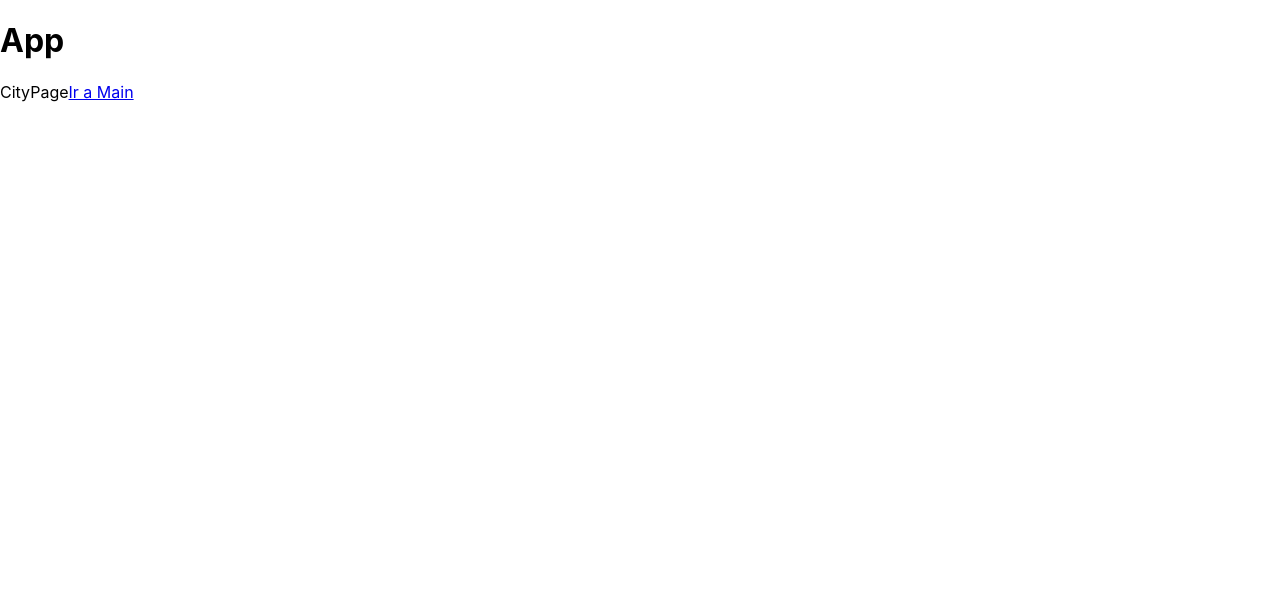
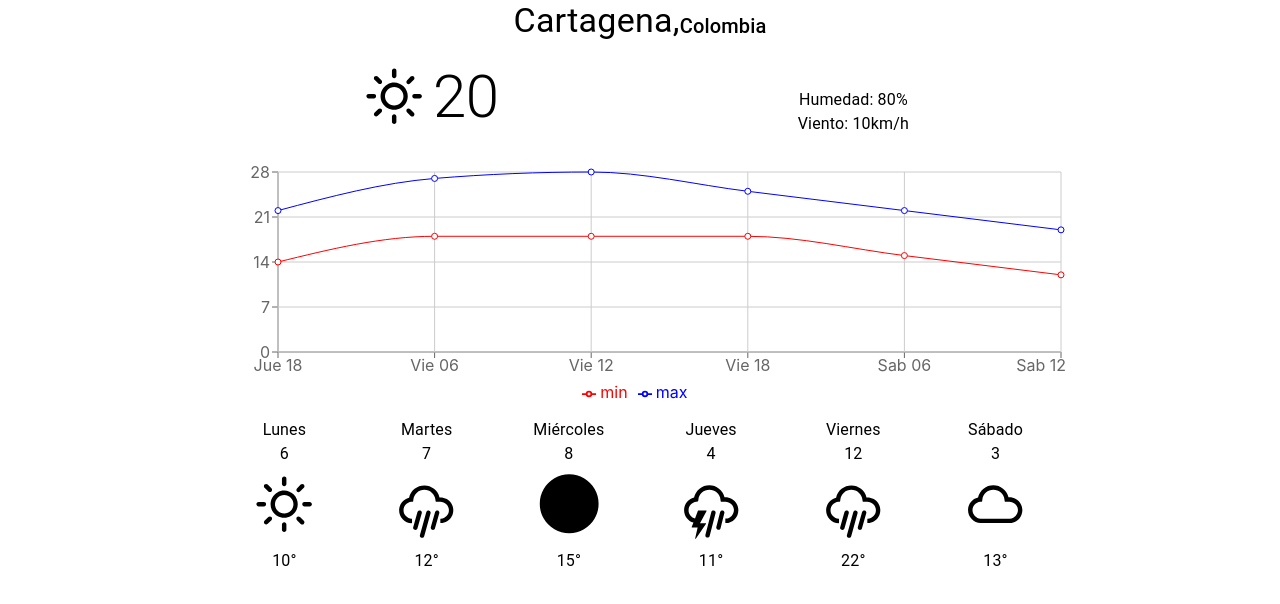
Before and after one commit to mycaballero/clima-app, a React (Create React App) app: page /city in a window 1280 px wide. Shown: the top 604 px of the page. Built offline with nearby package versions, Linux system fonts and the light colour scheme.

Commit message:
orgtanización de componentes en pages

```diff
--- a/src/App.jsx
+++ b/src/App.jsx
@@ -1,5 +1,6 @@
 import React from 'react'
 import { BrowserRouter as Router, Route, Switch } from 'react-router-dom'
+import { Grid } from '@material-ui/core'
 import CityPage from './pages/CityPage'
 import MainPage from './pages/MainPage'
 import NotFoundPage from './pages/NotFoundPage'
@@ -7,8 +8,14 @@ import WelcomePage from './pages/WelcomePage'
 
 const App = () => {
     return (
-        <div>
-            <h1>App</h1>
+        <Grid container
+            justifyContent='center'
+            direction='row'>
+            <Grid item
+                xs={12}
+                sm={11}
+                md={10}
+                lg={8}>
                 <Router>
                     <Switch>
                         <Route exact path="/">
@@ -25,7 +32,8 @@ const App = () => {
                         </Route>
                     </Switch>
                 </Router>
-        </div>
+            </Grid>
+        </Grid>
     )
 }
 
--- a/src/pages/CityPage.jsx
+++ b/src/pages/CityPage.jsx
@@ -1,14 +1,85 @@
 import React from 'react'
-import { Link } from 'react-router-dom'
-
+import { Grid } from '@material-ui/core'
+import CityInfo from '../components/CityInfo'
+import ForecastChart from '../components/ForecastChart'
+import Forecast from '../components/Forecast'
+import Weather from '../components/Weather'
+import WeatherDetails from '../components/WeatherDetails'
 const CityPage = () => {
+    const city = "Cartagena"
+    const country = "Colombia"
+    const temperature = "20"
+    const state = "sunny"
+    const humidity = 80
+    const wind = 10
+    const data = [
+        {
+            "dayHour": "Jue 18",
+            "min": 14,
+            "max": 22,
+        },
+        {
+            "dayHour": "Vie 06",
+            "min": 18,
+            "max": 27,
+        },
+        {
+            "dayHour": "Vie 12",
+            "min": 18,
+            "max": 28,
+        },
+        {
+            "dayHour": "Vie 18",
+            "min": 18,
+            "max": 25,
+        },
+        {
+            "dayHour": "Sab 06",
+            "min": 15,
+            "max": 22,
+        },
+        {
+            "dayHour": "Sab 12",
+            "min": 12,
+            "max": 19,
+        }
+    ]
+    const ForecastExamples = [
+        {weekDay: "Lunes", hour: 6, state: "sunny", temperature: 10},
+        {weekDay: "Martes", hour: 7, state: "rain", temperature: 12},
+        {weekDay: "Miércoles", hour: 8, state: "moon", temperature: 15},
+        {weekDay: "Jueves", hour: 4, state: "storm", temperature: 11},
+        {weekDay: "Viernes", hour: 12, state: "rain", temperature: 22},
+        {weekDay: "Sábado", hour: 3, state: "cloud", temperature: 13},
+    ]
     return (
-        <div>
-            CityPage
-            <Link to="/main">Ir a Main</Link>
-        </div>
+        <Grid container
+            justifyContent='space-around'
+            direction='column'
+            spacing={2}>
+            <Grid container item
+                xs={12}
+                justifyContent='center'
+                alignItems='flex-end'>
+                <CityInfo city={city} country={country}></CityInfo>
+            </Grid>
+            <Grid container item xs={12}
+                alignItems='flex-end'>
+                <Grid container item xs={6}
+                    alignItems='center'>
+                    <Weather temperature={temperature} state={state}></Weather>
+                </Grid>
+                <Grid item xs={6}>
+                    <WeatherDetails humidity={humidity} wind={wind}></WeatherDetails>
+                </Grid>
+            </Grid>
+            <Grid item xs={12}>
+                <ForecastChart data={data}></ForecastChart>
+            </Grid>
+            <Grid item>
+                <Forecast forecastItemList={ForecastExamples}></Forecast>
+            </Grid>
+        </Grid>
     )
 }
-
-
 export default CityPage
--- a/src/pages/MainPage.jsx
+++ b/src/pages/MainPage.jsx
@@ -1,9 +1,31 @@
 import React from 'react'
+import { useHistory } from 'react-router-dom'
+import CityList from './../components/CityList'
+
+const cityAndCountry = [
+    {city:"Cartagena",country:"Colombia"},
+    {city:"Bogotá",country:"Colombia"},
+    {city:"Buenos Aires",country:"Argentina"},
+    {city:"Ciudad de México",country:"Mexico"},
+    {city:"Sao Paulo",country:"Brasil"},
+]
 
 const MainPage = () => {
+    const history = useHistory()
+
+    const onClickHandler = () => {
+        // .push permite cambiar la URL por programamción
+        history.push("/city")
+    }
+
     return (
         <div>
-            MainPage
+            <h2>Lista de ciudades</h2>
+            <CityList
+                cities={cityAndCountry}
+                onClickCity={onClickHandler}
+                >
+            </CityList>
         </div>
     )
 }
```
Lines whose indentation alone changed are shown as unchanged.
